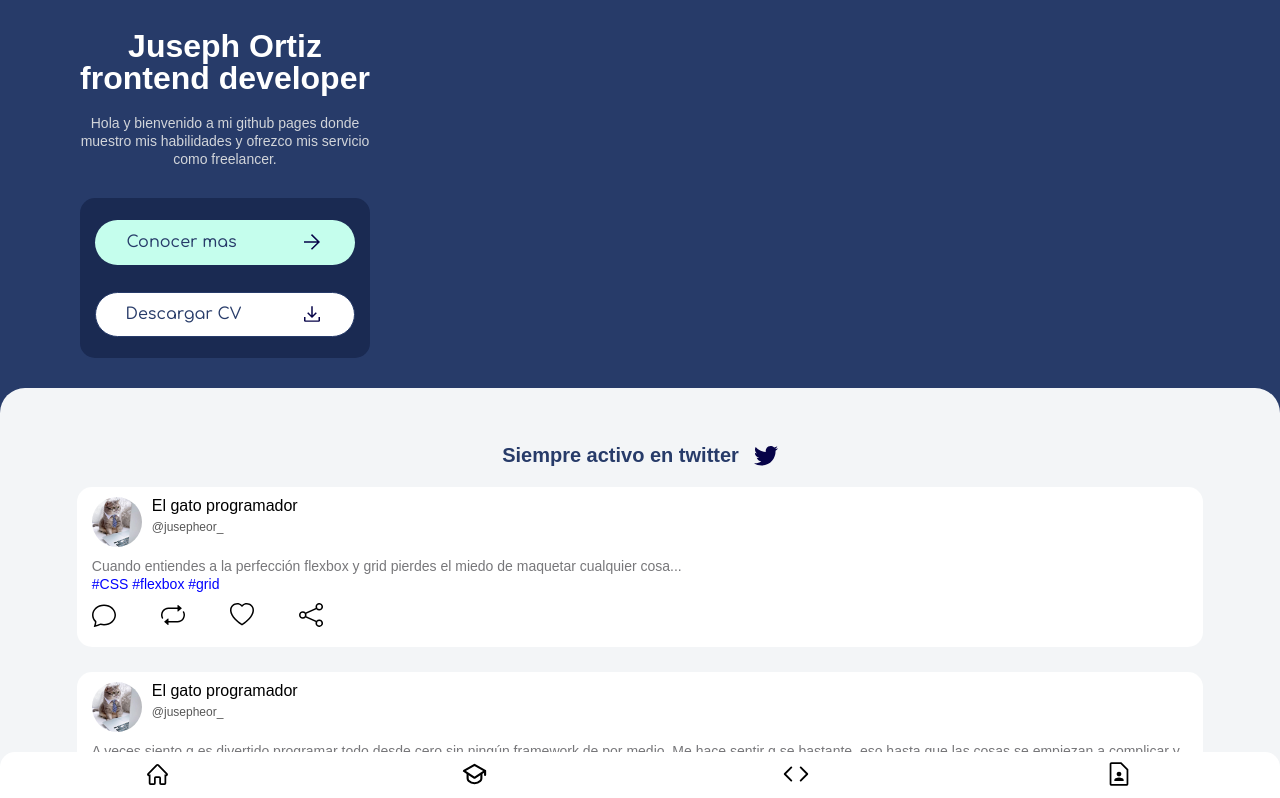
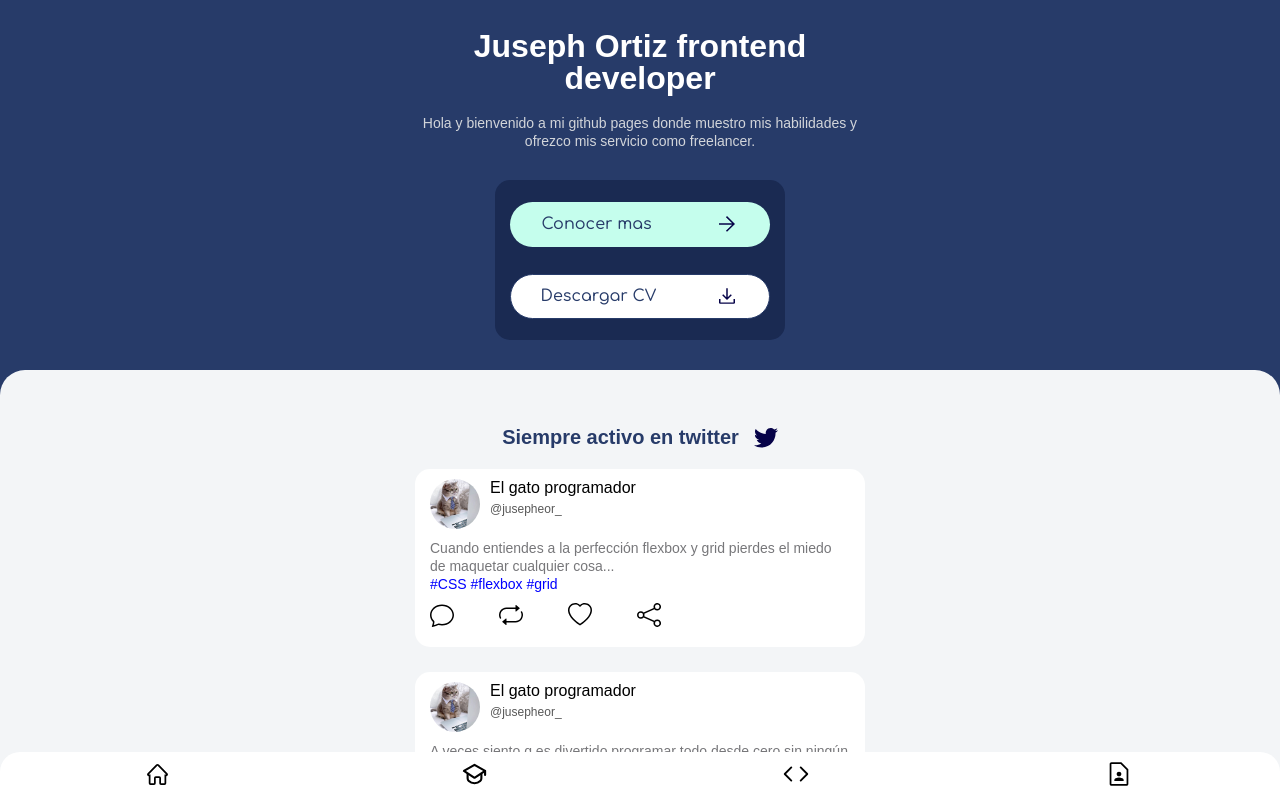
Before and after one commit to Yusei-0/Yusei-0, an Angular app: page /home in a window 1280 px wide. Shown: the top 798 px of the page. Built offline with nearby package versions, Linux system fonts and the light colour scheme.

Commit message:
Fix the responsive design

```diff
--- a/src/app/home/components/twit/twit.component.css
+++ b/src/app/home/components/twit/twit.component.css
@@ -2,6 +2,8 @@
     background-color: var(--just-white);
     padding: 10px 15px;
     border-radius: 15px;
+    min-width: 240px;
+    max-width: 450px;
 }
 
 .section-photo-names{
--- a/src/app/home/home/home.component.css
+++ b/src/app/home/home/home.component.css
@@ -6,7 +6,6 @@
 
 .presentation-container{
     min-width: 320px;
-    max-width: 450px;
     padding: 30px 6%;
     text-align: left;
     /* background-color: var(--color-primary); */
@@ -16,6 +15,7 @@
 }
 
 .presentation-container h1{
+    max-width: 450px;
     text-align: center;
     font-size: 3.2rem;
     font-weight: bold;
@@ -24,12 +24,13 @@
 }
 
 .presentation-container p{
+    max-width: 450px;
     margin-top: 20px;
     font-size: 1.4rem;
     font-weight: 300;
     line-height: 1.8rem;
+    text-align: center;
     color: var(--grey-font);
-    text-align: center;
 }
 
 .presentation-buttons-container{
@@ -85,4 +86,5 @@
     display: flex;
     flex-direction: column;
     margin-bottom: 25px;
+    align-items: center;
 }
--- a/src/app/shared/components/navbar/navbar.component.css
+++ b/src/app/shared/components/navbar/navbar.component.css
@@ -6,7 +6,7 @@ nav{
     overflow: hidden;
     bottom: 0;
     padding: 5px 0;
-    border-radius: 15px 15px 0 0;
+    border-radius: 20px 20px 0 0;
 }
 
 .nav-list{
```
